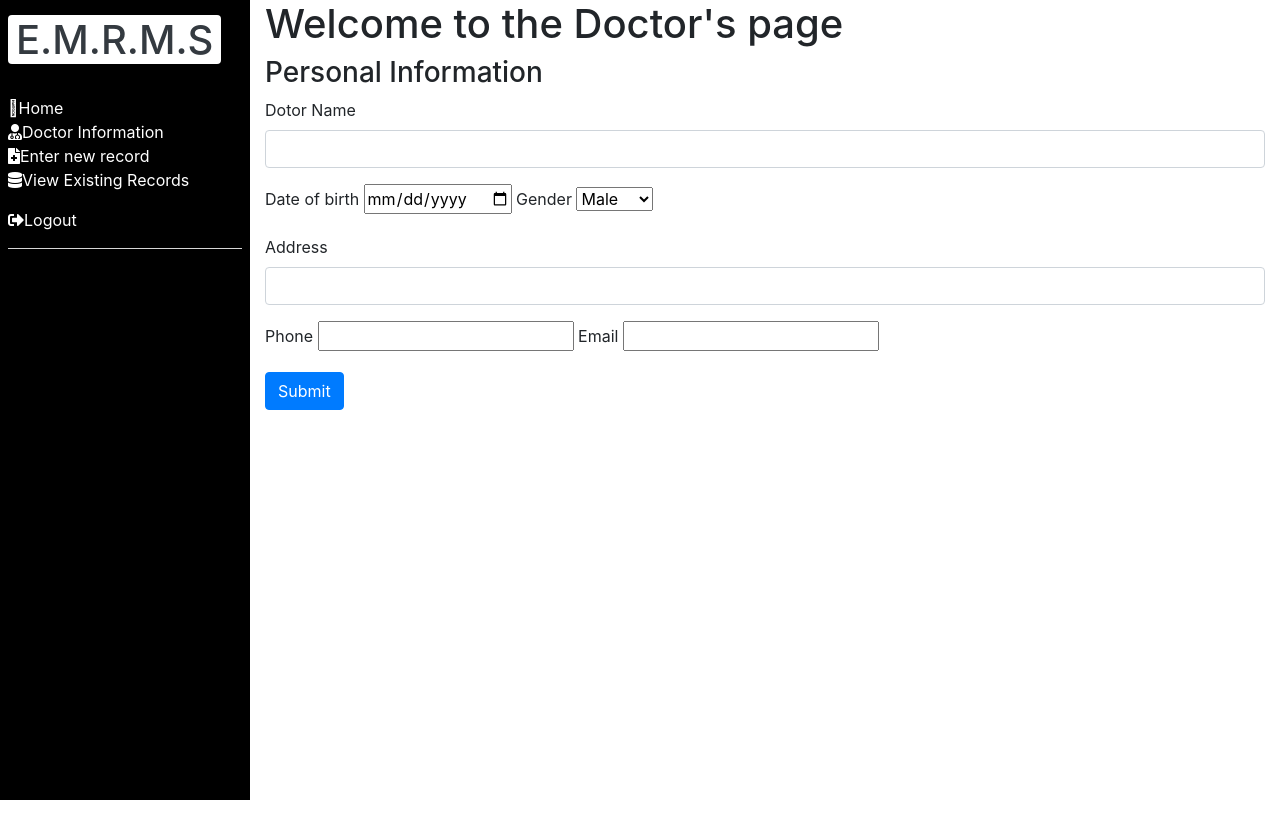
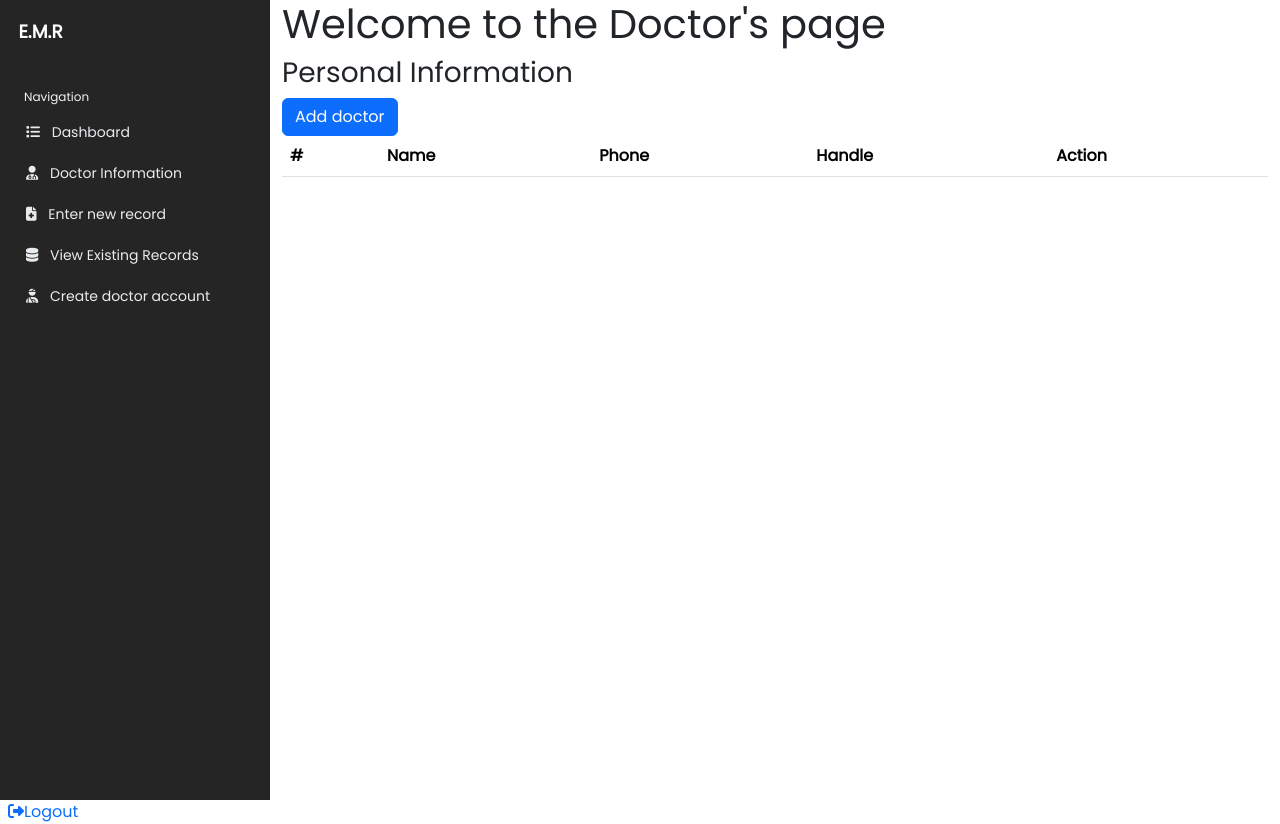
Before and after one commit to hvp2705/aes_in_emr, a Flask app: page /doctor in a window 1280 px wide. Before the commit the page ends 800 px from the top, so only its background shows below. Run offline with Flask 3, Linux system fonts and the light colour scheme; the visitor is signed in with stand-in values (Sample User, id 1); data comes from the database, SQL or seed files in the repository; lists and menus that the app fills with data are empty; some libraries are stand-ins or nearby versions.

Commit message:
Update CSS and templates

```diff
--- a/website/static/CSS/base.css
+++ b/website/static/CSS/base.css
@@ -1,3 +1,4 @@
+@import url('https://fonts.googleapis.com/css2?family=Poppins&display=swap');
 /* width */
 ::-webkit-scrollbar {
       width: 10px;
@@ -18,30 +19,88 @@
       background: #555;
 }
 
-#side_nav{
-      background: black;
-      min-width: 250px;
-      max-width: 250px;
-      height: 100vh;
+*,
+::before,
+::after{
+      box-sizing: border-box;
 }
 
-.content{
-      width: 100%;
-      min-height: 100vh;
-}
-hr.h-color{
-      background: #eee;
+
+body{
+      font-family: 'Poppins', sans-serif;
+      font-size: 16px;
+      opacity: 1;
+      overflow-y: scroll;
+      margin: 0;
 }
 
-.sidebar li.active{
-      background: #333;
-      border-radius: 8px;
+a{
+      cursor: pointer;
+      text-decoration: none;
+      font-family: 'Poppins', sans-serif;
 }
 
-.sidebar li.active a, .sidebar li a:hover{
-      color: black;
+li{
+      list-style: none;
 }
 
-.sidebar li a{
-      color: white;
+/* Layout for admin dashboard */
+
+.wrapper{
+      align-items: stretch;
+      display: flex;
+      width: 100%;
 }
+
+#sidebar{
+      background: rgb(37, 37, 37);
+      min-width: 270px;
+      max-width: 270px;
+      color: #fff;
+      transition: all 0.35s ease-in-out;
+}
+
+.main{
+      display: flex;
+      flex-direction: column;
+      min-height: 100vh;
+      min-width: 0;
+      overflow: hidden;
+      transition: all 0.35s ease-in-out;
+      width: 100%;
+      background: white;
+}
+
+/* Sidebar Elements Style */
+
+.sidebar-logo{
+      padding: 1.15rem;
+}
+
+.sidebar-logo a{
+      color: #fff;
+      font-size: 1.15rem;
+      font-weight: 600;
+}
+
+.sidebar-nav{
+      flex-grow: 1;
+      list-style: none;
+      margin-bottom: 0;
+      padding-left: 0;
+      margin-left: 0;
+}
+
+.sidebar-header {
+      color: #f1f1f1;
+      font-size: .75rem;
+      padding: 1.5rem 1.5rem .37rem;
+}
+
+a.sidebar-link{
+      padding: .625rem 1.625rem;
+      color: #e9ecef;
+      position: relative;
+      display: block;
+      font-size: 0.875rem;
+}
--- a/website/static/CSS/signup.css
+++ b/website/static/CSS/signup.css
@@ -1,5 +1,4 @@
 body {
-    background-image: url('../images/bg_image.jpg');
     background-repeat: no-repeat;
     background-size: cover;
 }
--- a/website/templates/admin/admin.html
+++ /dev/null
@@ -1,5 +0,0 @@
-{% extend 'admin/master.html' %}
-
-{% block body %}
-<h1> Admin Here </h1>
-{% endblock %}
--- a/website/templates/base.html
+++ b/website/templates/base.html
@@ -4,33 +4,66 @@
     <meta charset="UTF-8">
     <meta name="viewport" content="width=device-width, initial-scale=1.0">
     <title>{% block title %} Hola {% endblock %}</title>
-    <link rel="stylesheet" href="https://cdn.jsdelivr.net/npm/bootstrap@4.3.1/dist/css/bootstrap.min.css"
-    integrity="sha384-ggOyR0iXCbMQv3Xipma34MD+dH/1fQ784/j6cY/iJTQUOhcWr7x9JvoRxT2MZw1T"
+    <link href="https://cdn.jsdelivr.net/npm/bootstrap@5.3.2/dist/css/bootstrap.min.css"
+    rel="stylesheet"
+    integrity="sha384-T3c6CoIi6uLrA9TneNEoa7RxnatzjcDSCmG1MXxSR1GAsXEV/Dwwykc2MPK8M2HN"
     crossorigin="anonymous">
     <link rel="stylesheet" href="https://pro.fontawesome.com/releases/v5.15.3/css/all.css">
+    <script src="https://kit.fontawesome.com/ae360af17e.js" crossorigin="anonymous"></script>
     <link rel="stylesheet" href="../static/css/base.css">
 </head>
 <body>
 {% if user.is_authenticated %}
-<div class="main-container d-flex">
-        <div class="sidebar" id="side_nav">
-                <div class="header-box px-2 pt-3 pb-4">
-                        <h1 class="fs-4"><span class="bg-white text-dark rounded shadow px-2 me-2">E.M.R.M.S</span></h1>
-                        <button class="btn d-md-none d-block close-btn px-1 py-0 text-white"><i class="fal fa-stream"></i></button>
+<div class="wrapper">
+        <aside id="sidebar">
+                <div class="h-100">
+                        <div class="sidebar-logo">
+                                <a href="#">E.M.R</a>
+                        </div>
+                        <ul class="sidebar-nav">
+                                <li class="sidebar-header">
+                                        <span>Navigation</span>
+                                </li>
+                                <li class="sidebar-item">
+                                        <a href="/" class="sidebar-link" id="home">
+                                                <i class="fa-solid fa-list pe-2"></i>
+                                                Dashboard
+                                        </a>
+                                </li>
+                                <li class="sidebar-item">
+                                        <a href="/doctor" class="sidebar-link">
+                                                <i class="fas fa-user-md pe-2"></i>
+                                                Doctor Information
+                                        </a>
+                                </li>
+                                <li class="sidebar-item">
+                                        <a href="/medical-record" class="sidebar-link" id="medical_record">
+                                                <i class="fas fa-file-medical pe-2"></i>
+                                                Enter new record
+                                        </a>
+                                </li>
+                                <li class="sidebar-item">
+                                        <a href="/medical-record-view" class="sidebar-link" id="medical-record-view">
+                                                <i class="fas fa-database pe-2"></i></i>
+                                                View Existing Records
+                                        </a>
+                                </li>
+                                <li class="sidebar-item">
+                                        <a href="/sign-up" class="sidebar-link pe-2" id="signup">
+                                                <i class="fas fa-user-injured pe-2"></i>
+                                                Create doctor account
+                                        </a>
+                                </li>
+                        </ul>
                 </div>
-                <ul class="list-unstyled px-2">
-                        <li class=""><a href="/" class="text-decoration-none" id="home"><i class="fal fa-home"></i>Home</a></li>
-                        <li class=""><a href="/doctor" class="text-decoration-none"><i class="fas fa-user-md"></i>Doctor Information</a></li>
-                        <li class=""><a href="/medical-record" class="text-decoration-none" id="medical_record"><i class="fas fa-file-medical"></i>Enter new record</a></li>
-                        <li class=""><a href="/medical-record-view" class="text-decoration-none" id="medical-record-view"><i class="fas fa-database"></i></i>View Existing Records</a></li>
-                </ul>
                 <ul class="list-unstyled px-2">
                         <li class=""><a href="/logout" class="text-decoration-none" id="logout"><i class="fas fa-sign-out-alt"></i>Logout</a></li>
                 </ul>
-                <hr class="h-color mx-2">
-        </div>
-        <div class="content">
-                <div class="container">{% block sidebar %} {% endblock %}</div>
+        </aside>
+        <div class="main">
+                <div class="">
+                        <div class="container">{% block sidebar %} {% endblock %}</div>
+                </div>
         </div>
 </div>
 <script text="text/javascript"
@@ -44,7 +77,7 @@
         <span class="navbar-toggler-icon"></span>
         </button>
         <div class="collapse navbar-collapse" id="navbar">
-                <div class="navbar-nav">
+                <div cla        ss="navbar-nav">
                         <a class="nav-item nav-link" id="login" href="/login">Login</a>
                         <a class="nav-item nav-link" id="signup" href="/sign-up">Sign Up</a>
                 </div>
@@ -79,7 +112,7 @@
 <script src="https://cdn.jsdelivr.net/npm/popper.js@1.14.7/dist/umd/popper.min.js"
         integrity="sha384-UO2eT0CpHqdSJQ6hJty5KVphtPhzWj9WO1clHTMGa3JDZwrnQq4sF86dIHNDz0W1"
         crossorigin="anonymous"></script>
-<script src="https://cdn.jsdelivr.net/npm/bootstrap@4.3.1/dist/js/bootstrap.min.js"
-        integrity="sha384-JjSmVgyd0p3pXB1rRibZUAYoIIy6OrQ6VrjIEaFf/nJGzIxFDsf4x0xIM+B07jRM"
+        <script src="https://cdn.jsdelivr.net/npm/bootstrap@5.3.2/dist/js/bootstrap.bundle.min.js"
+        integrity="sha384-C6RzsynM9kWDrMNeT87bh95OGNyZPhcTNXj1NW7RuBCsyN/o0jlpcV8Qyq46cDfL"
         crossorigin="anonymous"></script>
 </html>
--- a/website/templates/doctor.html
+++ b/website/templates/doctor.html
@@ -4,6 +4,20 @@
 {% block sidebar %}
 <h1>Welcome to the Doctor's page</h1>
 <h3>Personal Information</h3>
+<!-- Button trigger modal -->
+<button type="button" class="btn btn-primary" data-bs-toggle="modal" data-bs-target="#staticBackdrop">
+    Add doctor
+  </button>
+
+  <!-- Modal -->
+  <div class="modal fade" id="staticBackdrop" data-bs-backdrop="static" data-bs-keyboard="false" tabindex="-1" aria-labelledby="staticBackdropLabel" aria-hidden="true">
+    <div class="modal-dialog">
+      <div class="modal-content">
+        <div class="modal-header">
+          <h1 class="modal-title fs-5" id="staticBackdropLabel">Modal title</h1>
+          <button type="button" class="btn-close" data-bs-dismiss="modal" aria-label="Close"></button>
+        </div>
+        <div class="modal-body">
             <form method="POST">
                 <div class="form-group">
                     <label for="doctor_name">Dotor Name</label>
@@ -24,12 +38,44 @@
                     <input type="text" class="form-control" name="address" id="address">
                 </div>
                 <div class="form-group">
-        <label for="phone">Phone</label>
-        <input type="number" name="phone" id="phone">
-        <label for="email">Email</label>
-        <input type="email" name="email" id="email">
+                    <label for="doctor_phone">Phone</label>
+                    <input type="number" name="doctor_phone" id="doctor_phone">
+                    <label for="doctor_email">Email</label>
+                    <input type="doctor_email" name="doctor_email" id="doctor_email">
                 </div>
 
                 <button type="submit" class="btn btn-primary">Submit</button>
             </form>
+        </div>
+        <div class="modal-footer">
+          <button type="button" class="btn btn-secondary" data-bs-dismiss="modal">Close</button>
+          <button type="button" class="btn btn-primary">Understood</button>
+        </div>
+      </div>
+    </div>
+  </div>
+  <table class="table">
+    <thead>
+      <tr>
+        <th scope="col">#</th>
+        <th scope="col">Name</th>
+        <th scope="col">Phone</th>
+        <th scope="col">Handle</th>
+        <th scope="col">Action</th>
+      </tr>
+    </thead>
+    <tbody>
+        {% for row in doctors %}
+                    <tr>
+                        <td>{{ row.id }}</td>
+                        <td>{{ row.doctor_name }}</td>
+                        <td>{{ row.doctor_phone }}</td>
+                        <td>..................</td>
+                        <td>
+                            <a href="#">View Details</a>
+                        </td>
+                    </tr>
+                    {% endfor %}
+    </tbody>
+  </table>
 {% endblock %}
--- a/website/templates/sign_up.html
+++ b/website/templates/sign_up.html
@@ -1,11 +1,11 @@
 {% extends "base.html" %}
 {% block title %}Sign Up{% endblock %}
 
-{% block content %}
+{% block sidebar %}
 <link rel="stylesheet" href="../static/css/signup.css">
 <div class="center">
     <form method="POST">
-        <h3>Sign Up</h3>
+        <h3>Admin create account</h3>
         <div class="form-group">
             <label for="email">Email Address</label>
             <input
@@ -62,7 +62,7 @@
             <input type="radio" name="options" id="option2" value="patient"><label for="option2">Patient</label>
         <br>
         </div> -->
-        <button type="submit" class="btn btn-primary btn-lg btn-block">Sign Up</button>
+        <button type="submit" class="btn btn-primary btn-lg btn-block">Create account</button>
     </form>
 </div>
 {% endblock %}
```
Also changed, not shown: website/auth.py (+12 -2 lines), website/templates/medical_record_view.html (+12 -1 lines). Lines whose indentation alone changed are shown as unchanged.
